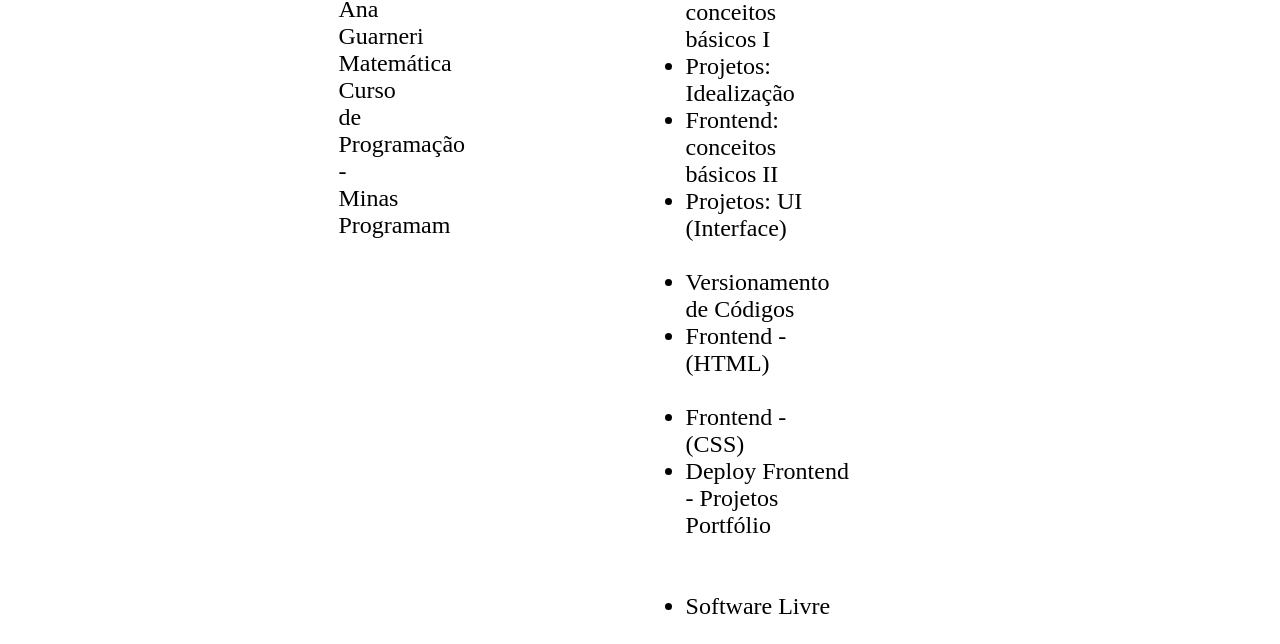
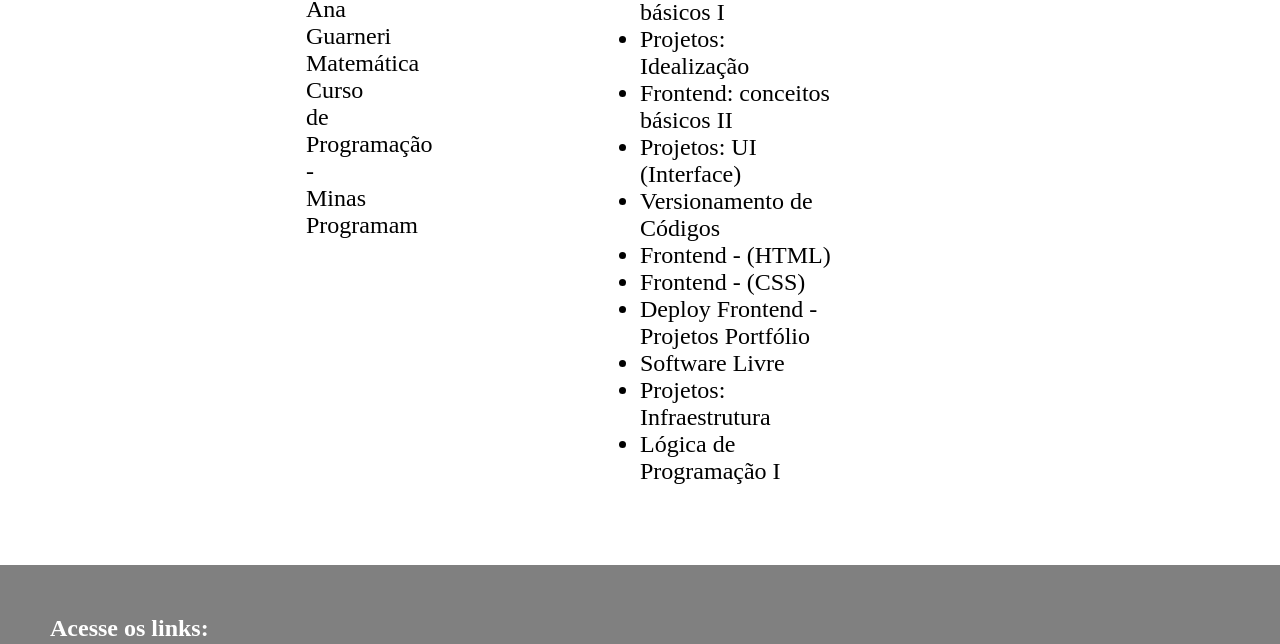
Before and after one commit to anaguarneri/Projetos, a plain HTML site: page index.html in a window 1280 px wide. Shown: the part 841-1485 px from the top of the page. Drawn offline with Linux system fonts and the light colour scheme; a web font is replaced by a local one.

Commit message:
atualizando css

```diff
--- a/style_projetos.css
+++ b/style_projetos.css
@@ -5,6 +5,11 @@
 }
 header{
     background:black;
+    padding: 30px;
+    text-align: center;
+    background-color: #000000;
+    color: #ffffff;
+    font-family: 'Josefin Sans', sans-serif;
 }
 h3{
     background:rgb(150, 23, 169);
@@ -24,6 +29,10 @@ ul{
     padding-left: 20px;
     padding-top: 5px;
     padding-bottom: 15px;
+    display: flex;
+
+
+
 }
 .per{
     list-style: none;
@@ -34,8 +43,9 @@ ul{
     padding-right: 50%;
     font-size: 24px;
 }
-.ana{padding-left: 25%;
-    padding-right: 52%;
+.ana{max-width: 50%;
+    padding-left: 50px;
+    align-items: center;
 }
 header {
     padding: 30px;
@@ -67,10 +77,12 @@ h1 {
 }
 .ana img{
     width: 150px;
+    border: 50%;
 }
 
 body {
     width: 100%;
+    display:block;
     font-size: Josefin-Sans;
 }
 
@@ -80,13 +92,8 @@ body {
     letter-spacing: 5px;
 }
 .cont{
-    max-width: 100%;
-    display:flex;
-    padding-left: 50%;
-    padding-right: 0%;
+    max-width: 50%;
     font-size: 24px;
-    flex-direction: column;
-    flex-wrap: wrap;
 }
 h4{
     display: block;
@@ -97,12 +104,13 @@ h4{
         font-size: 24px;
 }
 main {
-    display: flex;
-    justify-content: center;
-    padding-left: 30%;
-    padding-right: 50%;
-    padding-top: 80px;
-    padding-bottom: 80px;
+    width: 100%;
+        display: flex;
+        justify-content: space-around;
+        padding-left: 20%;
+        padding-right: 20%;
+        padding-top: 80px;
+        padding-bottom: 80px;
 }
 
 .perfil {
```
